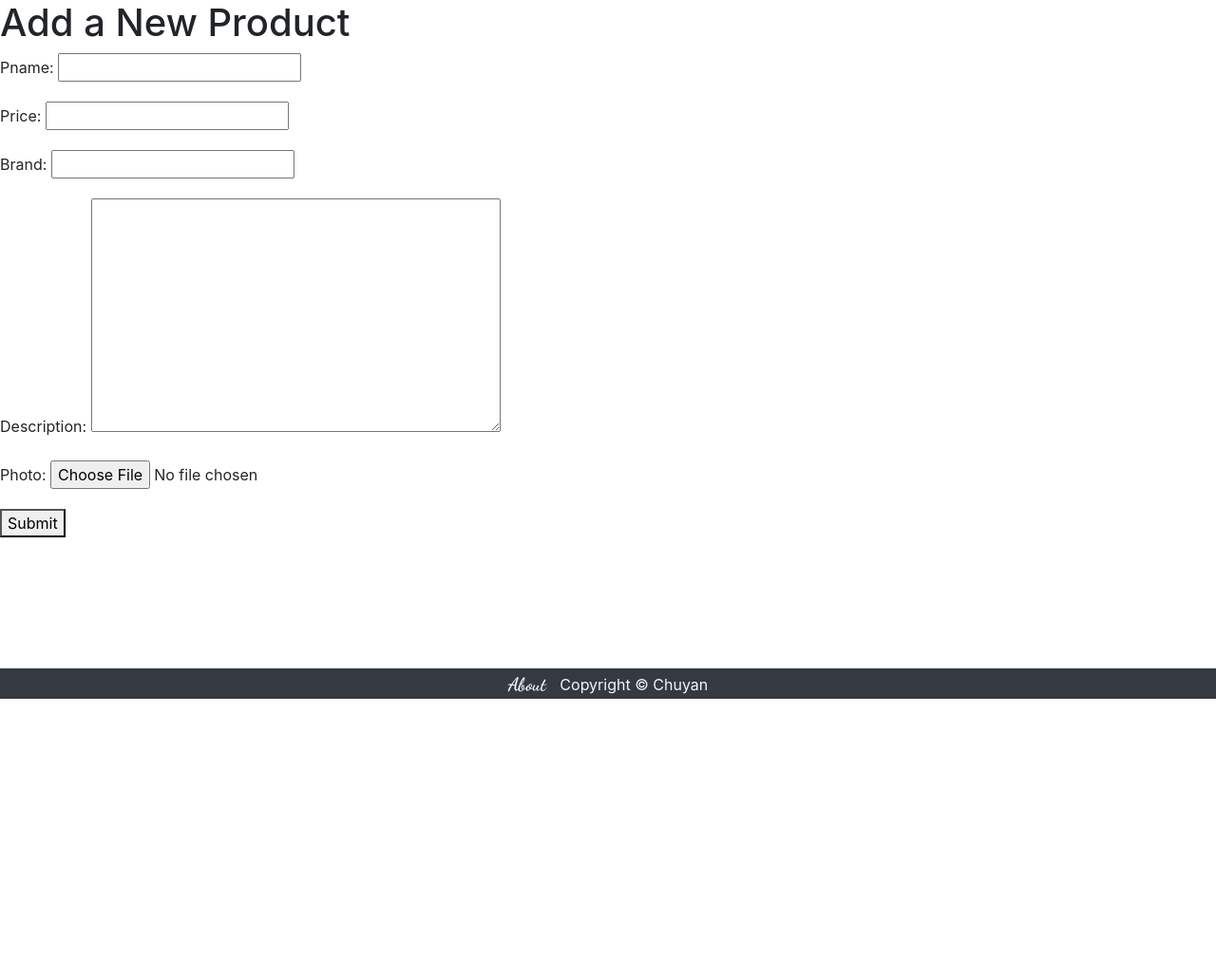
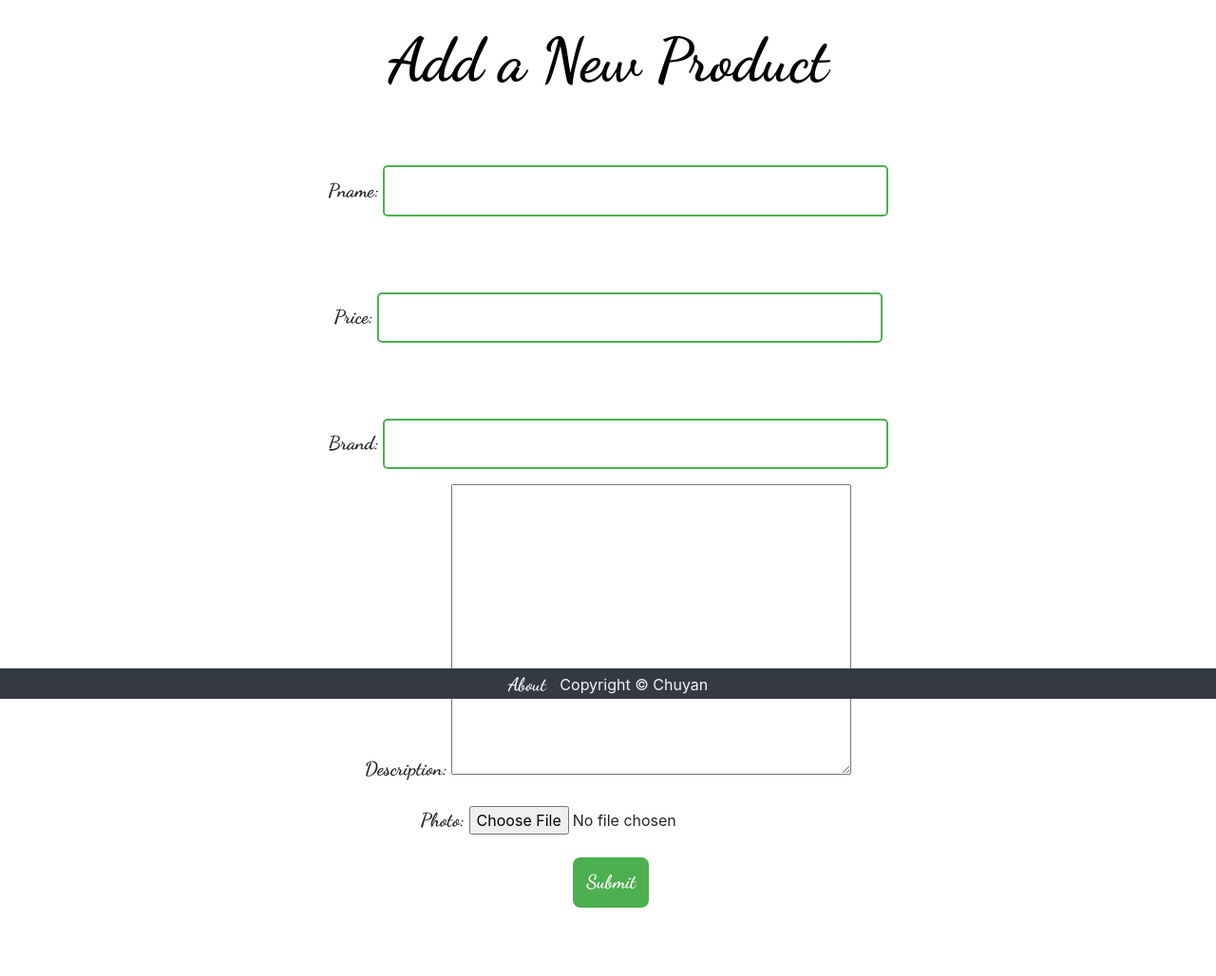
Before and after one commit to GreedSqualo/yishi_project, a Django app: page /yishi/add_product/ in a window 1280 px wide. Shown: the part 64-1092 px from the top of the page at 95% size. Before the commit the page ends 800 px from the top, so only its background shows below. Run offline with Django 3.2, Linux system fonts and the light colour scheme; some libraries are stand-ins or nearby versions.

Commit message:
modify the layout of register page

```diff
--- a/static/css/inputType.css
+++ b/static/css/inputType.css
@@ -30,3 +30,14 @@ button.allTheB {
     border: none;
     border-radius: 8px;
 }
+
+input.addP {
+    text-align: left;
+    margin-top: 5%;
+    border-style: solid;
+    border-radius: 5px;
+    border-width: 2px;
+    border-color:  #4CAF50;
+    height: 8ex;
+    width: 80ex;
+}
--- a/static/css/wordType.css
+++ b/static/css/wordType.css
@@ -40,7 +40,8 @@ a.addNew:link,a.addNew:visited,a.addNew:hover,a.addNew:active{
 }
 
 h1.logo {
-    font-size: 450%;
+    margin-top: 2%;
+    font-size: 400%;
     font-family:'Dancing Script', cursive, "Comic Sans MS", cursive, sans-serif;
     color: black;
     text-align: center;
--- a/templates/yishi/add_product.html
+++ b/templates/yishi/add_product.html
@@ -1,18 +1,43 @@
 <!DOCTYPE html>
 {% extends 'yishi/base.html' %}
 {% load static %}
+
+{% block css_style %}
+    <link rel="preconnect" href="https://fonts.googleapis.com">
+    <link rel="preconnect" href="https://fonts.gstatic.com" crossorigin>
+    <link href="https://fonts.googleapis.com/css2?family=Dancing+Script:wght@700&display=swap" rel="stylesheet">
+    <link rel="stylesheet" type="text/css" href="/static/css/wordType.css">
+    <link rel="stylesheet" type="text/css" href="/static/css/imageType.css">
+    <link rel="stylesheet" type="text/css" href="/static/css/inputType.css">
+{% endblock %}
 
 {% block title_block %}
     Add New Product
 {% endblock %}
 
 {% block body_block %}
-    <h1>Add a New Product</h1>
-    <div>
+    <h1 class="logo" >Add a New Product</h1>
+    <div style="text-align: center;">
         <form id="product_form" method="post" action="/yishi/add_product/" enctype="multipart/form-data">
             {% csrf_token %}
-            {{ product_form.as_p }}
-            <button type="submit" name="submit" value="Add">Submit</button>
+            <input type="hidden" name="csrfmiddlewaretoken" value="pX9ucM0OlW5ENdHggj8fWGNPBDsXsduDhsSgrsjsg93MXwFFxtNyONC5I1hwq3iC">
+            <p><label class="inputWord" for="id_Pname">Pname:</label>
+            <input class="inputWord addP" type="text" name="Pname" maxlength="512" required id="id_Pname"></p>
+
+            <p><label class="inputWord" for="id_price">Price:</label>
+            <input class="inputWord addP" type="number" min="0" name="price" step="any" required id="id_price"></p>
+
+            <p><label class="inputWord" for="id_brand">Brand:</label>
+            <input class="inputWord addP" type="text" name="brand" maxlength="128" required id="id_brand"></p>
+
+            <p><label class="inputWord" for="id_description">Description:</label>
+                <textarea class="inputWord addP" name="description" cols="40" rows="10" maxlength="1024" required id="id_description"></textarea>
+            </p>
+
+            <p><label class="inputWord" for="id_Photo">Photo:</label>
+            <input type="file" name="Photo" accept="image/*" id="id_Photo" value="upload"></p>
+
+            <button class="inputWord allTheB" type="submit" name="submit" value="Add">Submit</button>
 
         </form>
     </div>
```
Also changed, not shown: templates/yishi/register.html (+42 -5 lines).
